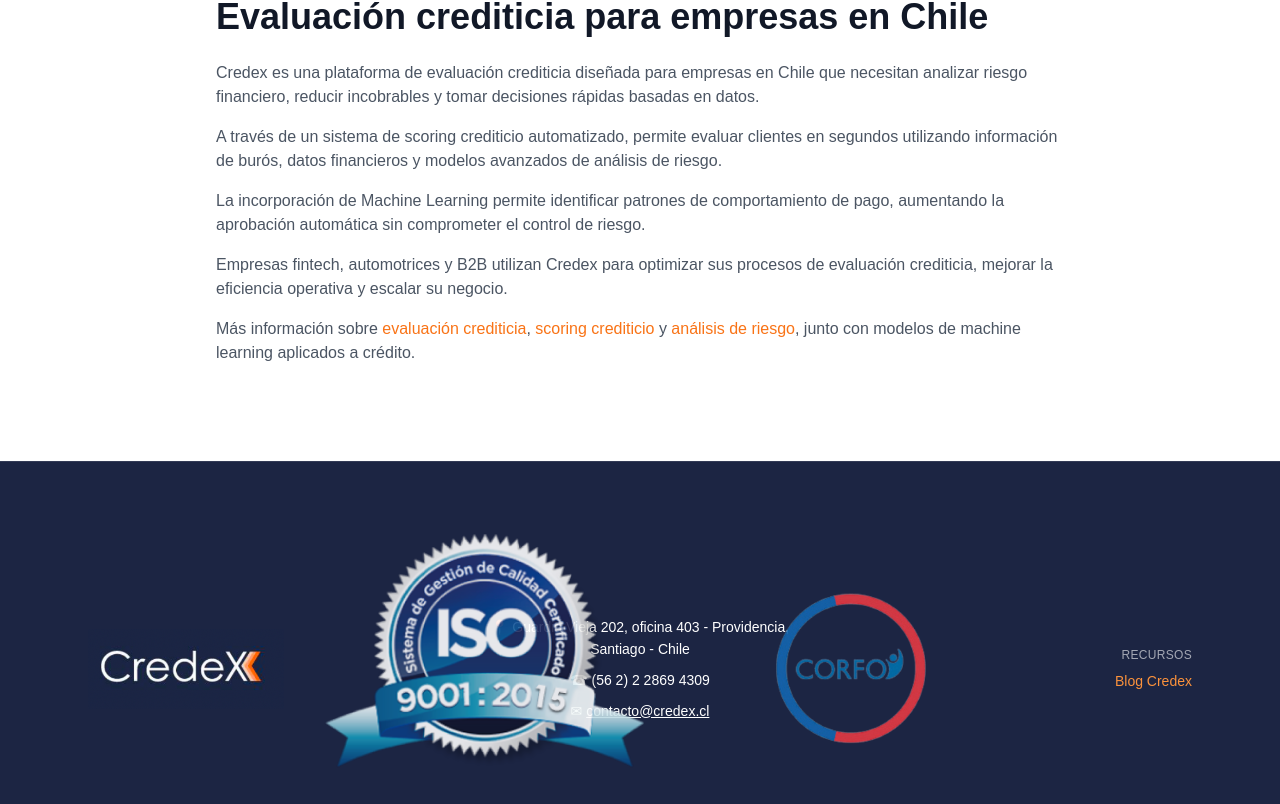
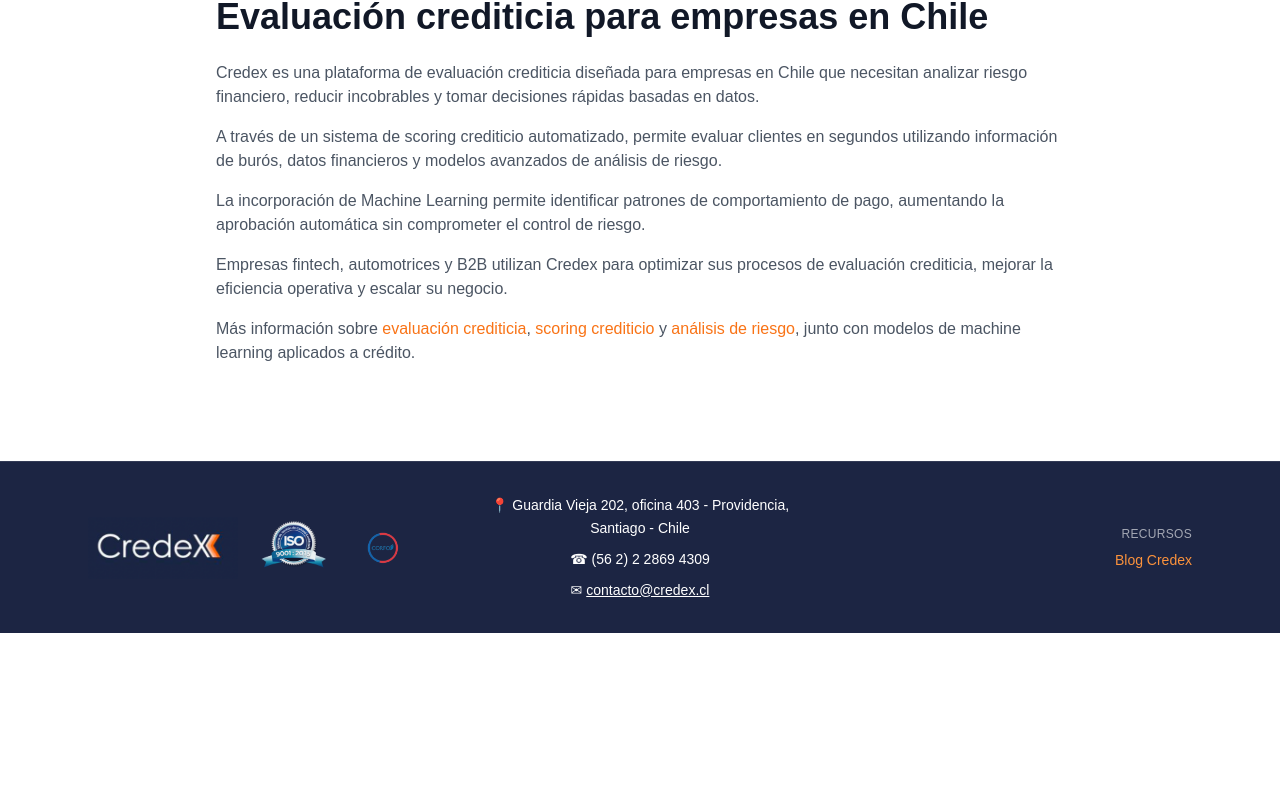
Before and after one commit to Tecdex-SpA/webcredex, a React (Vite) app: page / in a window 1280 px wide. Shown: the part 10137-10941 px from the top of the page. After the commit the page ends 10770 px from the top, so only its background shows below. Built offline with nearby package versions, Linux system fonts and the light colour scheme; no server answers.

Commit message:
Refine footer layout 5

```diff
--- a/src/components/Footer.jsx
+++ b/src/components/Footer.jsx
@@ -4,24 +4,30 @@ export default function Footer() {
       <div className="max-w-6xl mx-auto px-6 grid grid-cols-1 md:grid-cols-3 items-center gap-8">
 
         {/* LOGOS */}
-        <div className="flex items-center justify-center md:justify-start gap-6">
+        <div className="flex items-center justify-center md:justify-start gap-5">
+          <div className="w-[150px] flex justify-center">
             <img
               src="/logo-credex-footer.png"
               alt="Credex"
-            className="h-20 object-contain"
+              className="h-16 object-contain"
             />
+          </div>
 
+          <div className="w-[70px] h-[70px] flex items-center justify-center">
             <img
               src="/iso9001.png"
               alt="ISO 9001"
-            className="h-18 object-contain opacity-90"
+              className="max-h-full max-w-full object-contain opacity-95"
             />
+          </div>
 
+          <div className="w-[70px] h-[70px] flex items-center justify-center">
             <img
               src="/corfo.png"
               alt="CORFO"
-            className="h-18 object-contain opacity-90"
+              className="max-h-full max-w-full object-contain opacity-95"
             />
+          </div>
         </div>
 
         {/* CONTACTO */}
```
Lines whose indentation alone changed are shown as unchanged.
